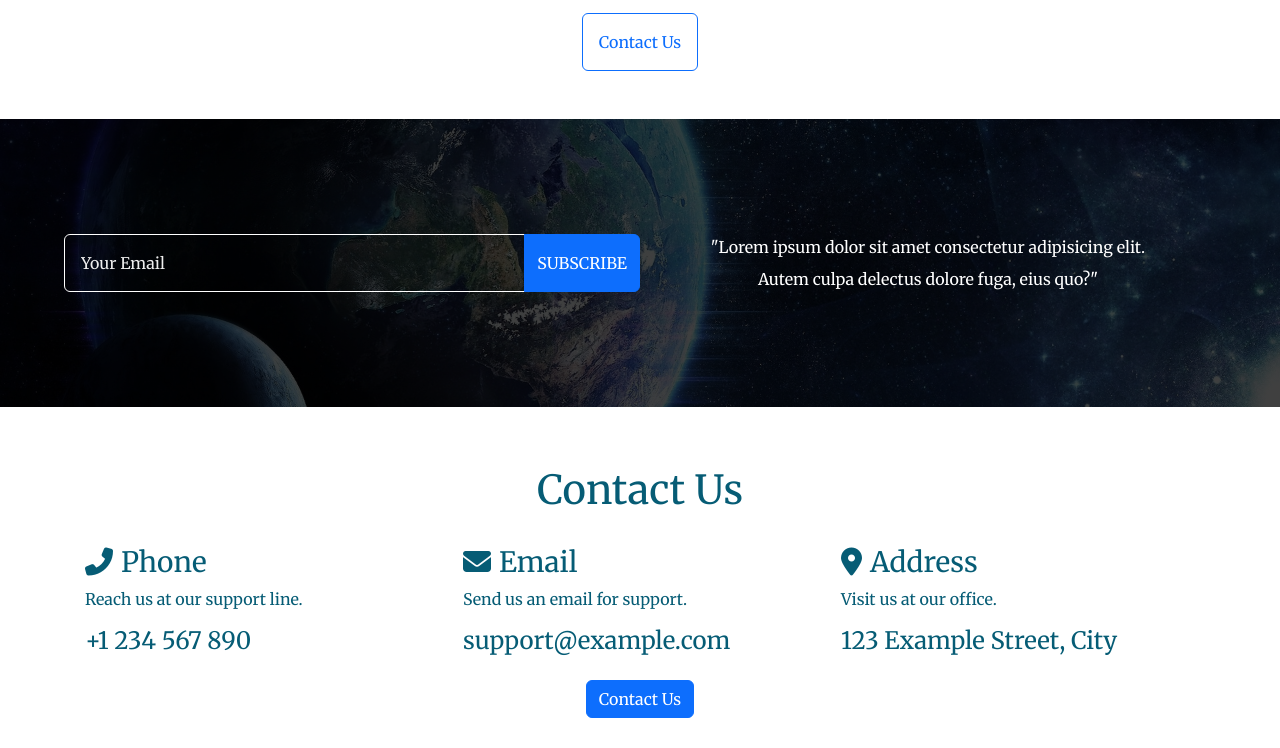
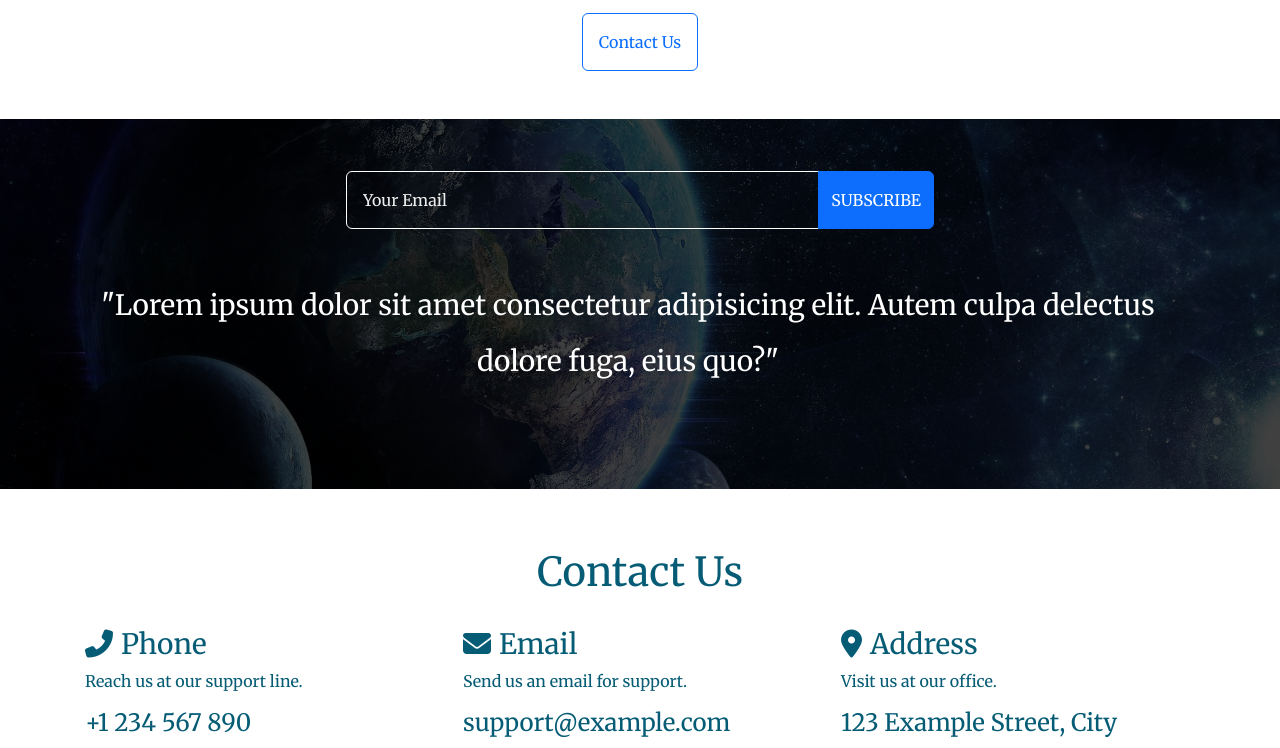
Before and after one commit to yasser5555/kasper-temp-2-, a website: page Master.html in a window 1280 px wide. Shown: the part 8401-9149 px from the top of the page. Drawn offline with nearby package versions, Linux system fonts and the light colour scheme; files that its build step writes are made by us from their sources.

Commit message:
Add files via upload

```diff
--- a/Master.html
+++ b/Master.html
@@ -1313,25 +1313,18 @@
         </div>
       </div>
     </section>
-    <section id="msg" class="w-100 vh-25 p-3">
-      <div
-        class="container-fluid p-5 d-lg-flex d-xlg-flex align-items-center justify-content-center"
-      >
+    <section id="msg" class="w-100 vh-25 p-3 p-sm-1">
+      <div class="container-fluid p-lg-5 p-xlg-5 p-sm-5 flex-column d-flex d-xlg-flex align-items-center justify-content-center">
         <div class="col-lg-6 col-md-12 col-xlg-6">
           <div class="input-group">
-            <input
-              type="text"
-              class="form-control full-width-mobile p-3 text-white border-white bg-transparent white"
-              placeholder="Your Email"
-              aria-label=""
-            />
+            <input type="text" class="form-control full-width-mobile p-3 text-white border-white bg-transparent white" placeholder="Your Email" aria-label="">
             <button class="btn btn-primary text-uppercase" type="button">
               subscribe
             </button>
           </div>
         </div>
         <div class="col">
-          <p class="ms-5 p-4 m-sm-5 p-sm-0 text-center text-white lh-lg">
+          <p class="ms-lg-4 ms-xlg-5 p-sm-0 p-4 m-sm-5 fs-3 w-sm-100 text-center text-white lh-lg">
             "Lorem ipsum dolor sit amet consectetur adipisicing elit. Autem
             culpa delectus dolore fuga, eius quo?"
           </p>
```
